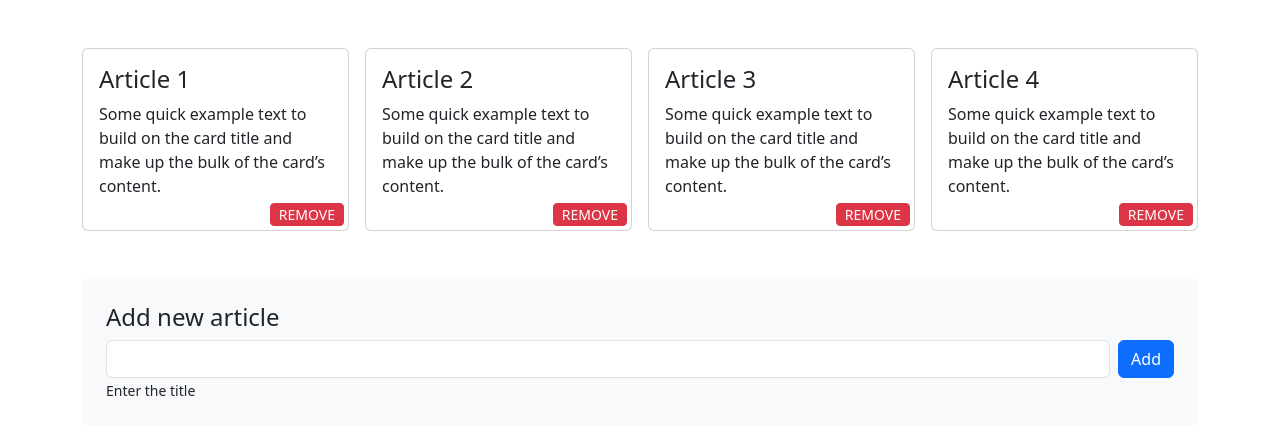
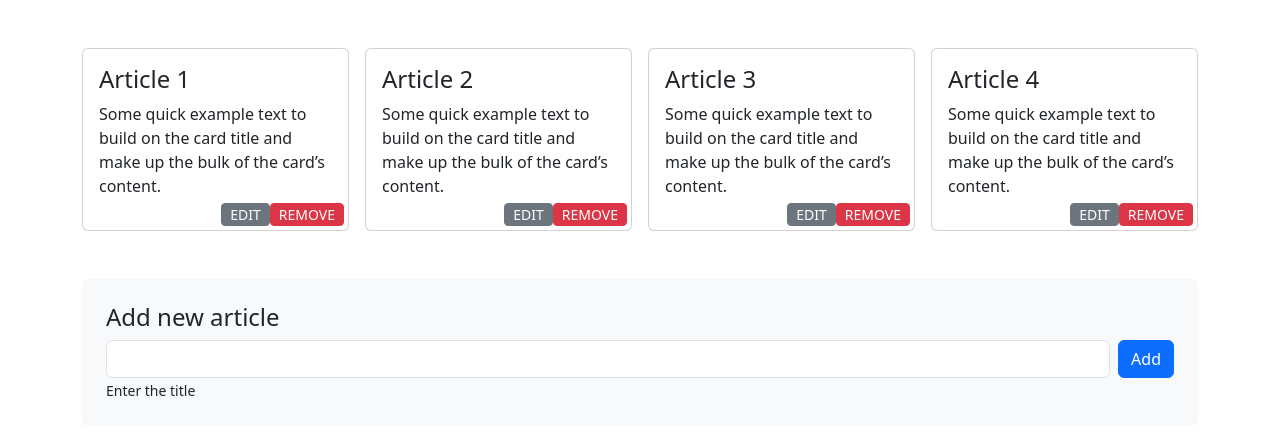
Before and after one commit to odon-airoldi/react-form, a React (Vite) app: page / in a window 1280 px wide. Shown: the top 434 px of the page. Built offline with nearby package versions, Linux system fonts and the light colour scheme.

Commit message:
add button edit article with event handlers

```diff
--- a/src/App.jsx
+++ b/src/App.jsx
@@ -63,6 +63,15 @@ function App() {
 
   }
 
+  function editArticle(i) {
+
+    const editArticles = [...updateArticles]
+    editArticles[i] = 'Edit Title'
+    console.log(updateArticles[i])
+
+    setUpdateArticles(editArticles)
+  }
+
 
 
 
@@ -79,7 +88,10 @@ function App() {
                   <div className="card-body position-relative">
                     <h2 className="card-title h4">{article}</h2>
                     <p className="card-text">Some quick example text to build on the card title and make up the bulk of the card’s content.</p>
-                    <button className="btn btn-sm btn-danger py-0 m-1 position-absolute bottom-0 end-0 text-uppercase" onClick={() => removeArticle(index)}>Remove</button>
+                    <div className="m-1 position-absolute bottom-0 end-0">
+                      <button className="btn btn-sm btn-secondary py-0 text-uppercase" onClick={() => editArticle(index)}>Edit</button>
+                      <button className="btn btn-sm btn-danger py-0 text-uppercase" onClick={() => removeArticle(index)}>Remove</button>
+                    </div>
                   </div>
                 </div>
               </div>
```
